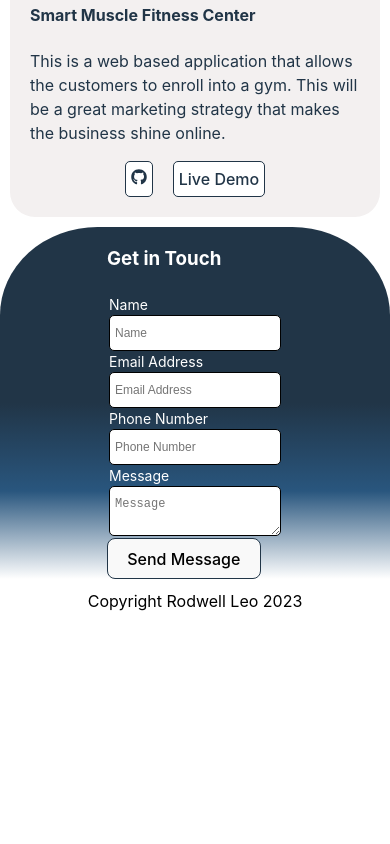
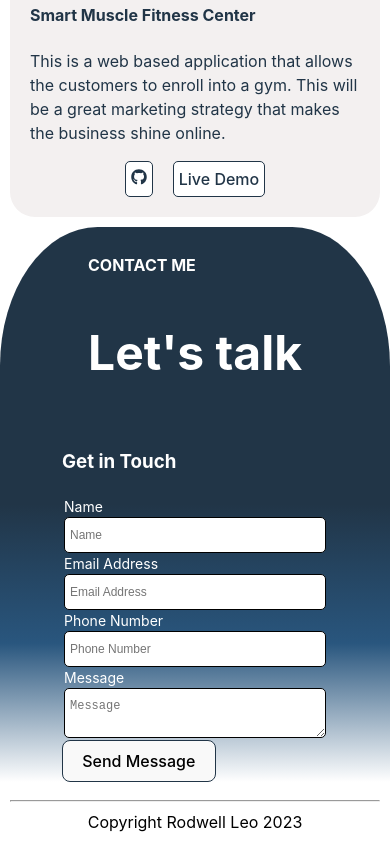
Before and after one commit to rodweleo/rodweleo.dev, a React (Vite) app: page / in a window 390 px wide. Shown: the part 1367-2211 px from the top of the page. Before the commit the page ends 1990 px from the top, so only its background shows below. Built offline with nearby package versions, Linux system fonts and the light colour scheme.

Commit message:
Final updates

```diff
--- a/src/App.css
+++ b/src/App.css
@@ -120,8 +120,11 @@ h3{
     flex-wrap: wrap;
     justify-content: space-around;
     align-items: center;
+    width: 100%;
+    place-self: center;
     border-radius: 25% 25% 0 0;
 }
+
 
 .contact_form{
     right: 0;
@@ -141,6 +144,7 @@ h3{
     border-radius: 5px;
     padding: 10px 5px;
     font-size: 12px;
+    width: 250px;
 }
 
 .links{
@@ -169,4 +173,11 @@ h3{
         display: flex;
         flex-direction: column;
     }
+
+    .contact{
+        display: flex;
+        flex-direction: column;
+        justify-content: center;
+        width: 100%;
+    }
 }
--- a/src/ContactForm.tsx
+++ b/src/ContactForm.tsx
@@ -1,4 +1,5 @@
 import { Button } from "./MyButton";
+import { AiOutlineSend } from "react-icons/ai";
 
 export function ContactForm() {
   function handleClick() {
@@ -6,6 +7,12 @@ export function ContactForm() {
   }
 
   return (
+    <>
+      <div className="contact_form_header">
+        <h5>CONTACT ME</h5>
+        <h2>Let's talk</h2>
+      </div>
+
       <form className="contact_form" id="contactForm">
         <h3>Get in Touch</h3>
         <table>
@@ -36,7 +43,10 @@ export function ContactForm() {
             <textarea id="message" placeholder="Message"></textarea>
           </tr>
         </table>
-      <Button type="Submit" value="Send Message" onclick={handleClick} />
+        <Button type="Submit" onclick={handleClick} value="Send Message">
+          <AiOutlineSend />
+        </Button>
       </form>
+    </>
   );
 }
--- a/src/Footer.tsx
+++ b/src/Footer.tsx
@@ -1,5 +1,5 @@
 export function Footer() {
   const year = new Date().getFullYear();
 
-  return <footer>{`Copyright Rodwell Leo ${year}`}</footer>;
+  return <footer><hr/>{`Copyright Rodwell Leo ${year}`}</footer>;
 }
--- a/src/index.css
+++ b/src/index.css
@@ -27,8 +27,6 @@ body {
   margin: 0;
 }
 
-
-
 footer{
   text-align: center;
   color: black;
@@ -39,6 +37,21 @@ footer{
 h1 {
   font-size: 3.2em;
   line-height: 1.1;
+  color: #213547;
+}
+h2{
+  color: #fff;
+  font-size: 3em;
+}
+
+h3{
+  color: #fff;
+}
+
+
+h5{
+  font-size: 1em;
+  color: white;
 }
 
 button {
```
Lines whose indentation alone changed are shown as unchanged.
